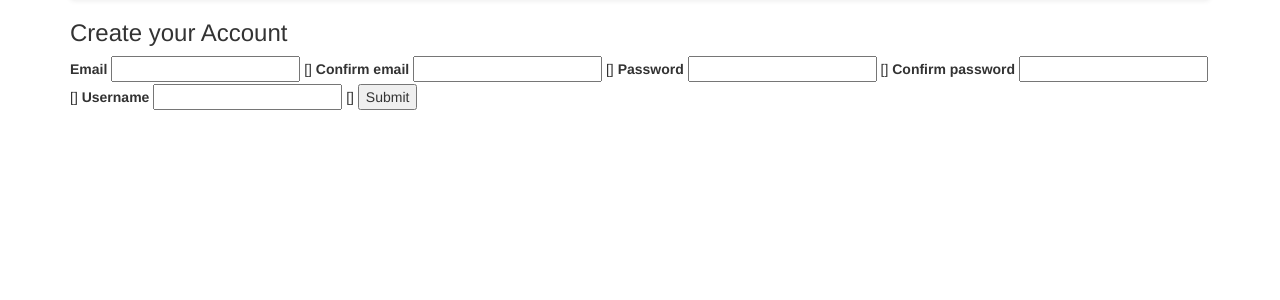
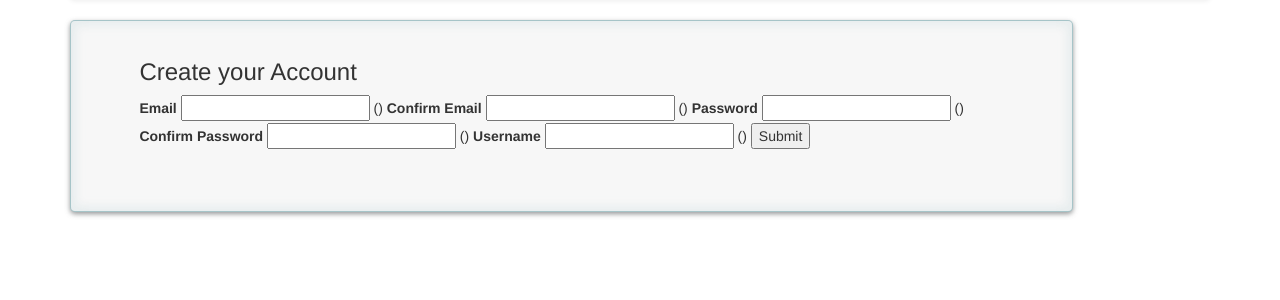
Before and after one commit to BrettKercher/TetrisAttack, a Flask app: template templates/registration.html in a window 1280 px wide. Shown: the part 72-372 px from the top of the page. Run offline with Flask 2, Linux system fonts and the light colour scheme; the template is opened without the code that fills it: values that come from a table or form of the project are taken from there, others are empty; tables that the repository leaves empty hold one stand-in row (values such as "Sample post"); form fields are guessed from the names that the template uses; parts of the project's set-up code (start-up, migrations or seed data) failed here and were passed over; some libraries are stand-ins or nearby versions.

Commit message:
Added some css for registration

```diff
--- a/forms.py
+++ b/forms.py
@@ -1,12 +1,12 @@
 from models import User
 from flask.ext.wtf import Form
 from wtforms import StringField, PasswordField, SubmitField
-from wtforms.validators import DataRequired
+from wtforms.validators import DataRequired, Email
 
 class LoginForm(Form):
-	email = StringField('Email', validators=[DataRequired(), validators.Email()])
+	email = StringField('Email', validators=[DataRequired(), Email()])
 	password = PasswordField('Password', validators=[DataRequired()])
-	submit - SubmitField('Submit')
+	submit = SubmitField('Submit')
 
 	def __init__(self, *args, **kwargs):
 		Form.__init__(self, *args, **kwargs)
@@ -28,12 +28,12 @@
 
 
 class RegistrationForm(Form):
-	email = StringField('Email', validators=[DataRequired()], validators.Email())
-	confirm_email = StringField('Confirm Email', validators=[DataRequired()], validators.Email())
+	email = StringField('Email', validators=[DataRequired(), Email()])
+	confirm_email = StringField('Confirm Email', validators=[DataRequired(), Email()])
 	password = PasswordField('Password', validators=[DataRequired()])
 	confirm_password = PasswordField('Confirm Password', validators=[DataRequired()])
 	username = StringField('Username', validators=[DataRequired()])
-	submit - SubmitField('Submit')
+	submit = SubmitField('Submit')
 
 	def __init__(self, *args, **kwargs):
 		Form.__init__(self, *args, **kwargs)
--- /dev/null
+++ b/static/css/registration.css
@@ -0,0 +1,16 @@
+#register{
+	width: 88%;
+	padding: 18px 6% 60px 6%;
+	margin: 0 0 35px 0;
+	background: rgb(247, 247, 247);
+	border: 1px solid rgba(147, 184, 189,0.8);
+	-webkit-box-shadow: 0pt 2px 5px rgba(105, 108, 109,  0.7),	0px 0px 8px 5px rgba(208, 223, 226, 0.4) inset;
+	   -moz-box-shadow: 0pt 2px 5px rgba(105, 108, 109,  0.7),	0px 0px 8px 5px rgba(208, 223, 226, 0.4) inset;
+	        box-shadow: 0pt 2px 5px rgba(105, 108, 109,  0.7),	0px 0px 8px 5px rgba(208, 223, 226, 0.4) inset;
+	-webkit-box-shadow: 5px;
+	-moz-border-radius: 5px;
+		 border-radius: 5px;
+}
+#register{
+	z-index: 21;
+}
--- a/templates/registration.html
+++ b/templates/registration.html
@@ -2,12 +2,13 @@
 
 {% block head %}
 	<title>Tetris Attack</title>
+	<link rel="stylesheet" type="text/css" href="{{ url_for('static',filename='css/registration.css') }}">
 {% endblock %}
 
 {% block content %}
 
+	<div id="register">
 		<h3>Create your Account</h3>
-
 		<form method="POST" action="{{ url_for('registration') }}">
 			{{ form.hidden_tag() }}
 
@@ -33,5 +34,6 @@
 
 			{{ form.submit }}
 		</form>
+	</div>
 
 {% endblock %}
```
Also changed, not shown: app.py (+6 -6 lines). Lines whose indentation alone changed are shown as unchanged.
